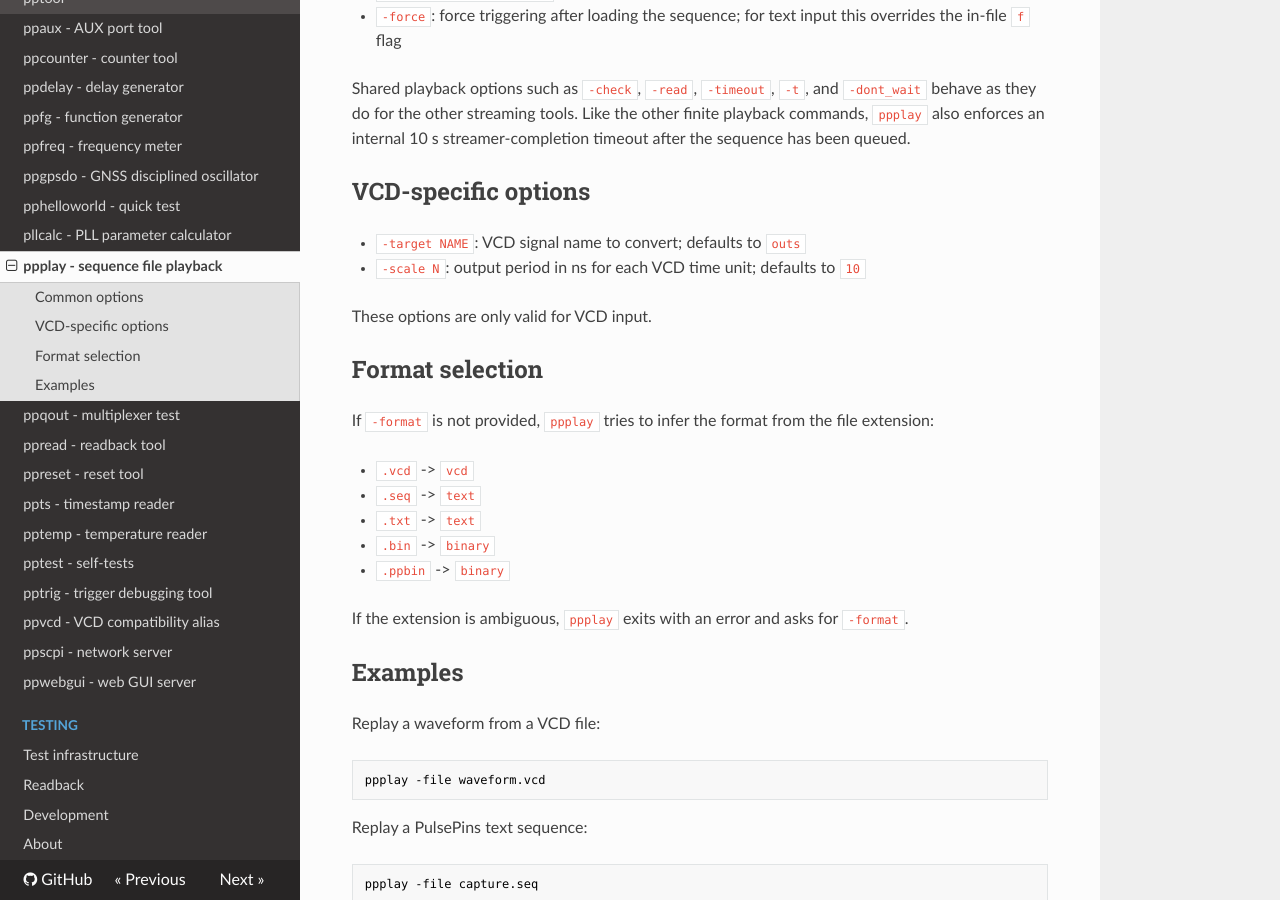
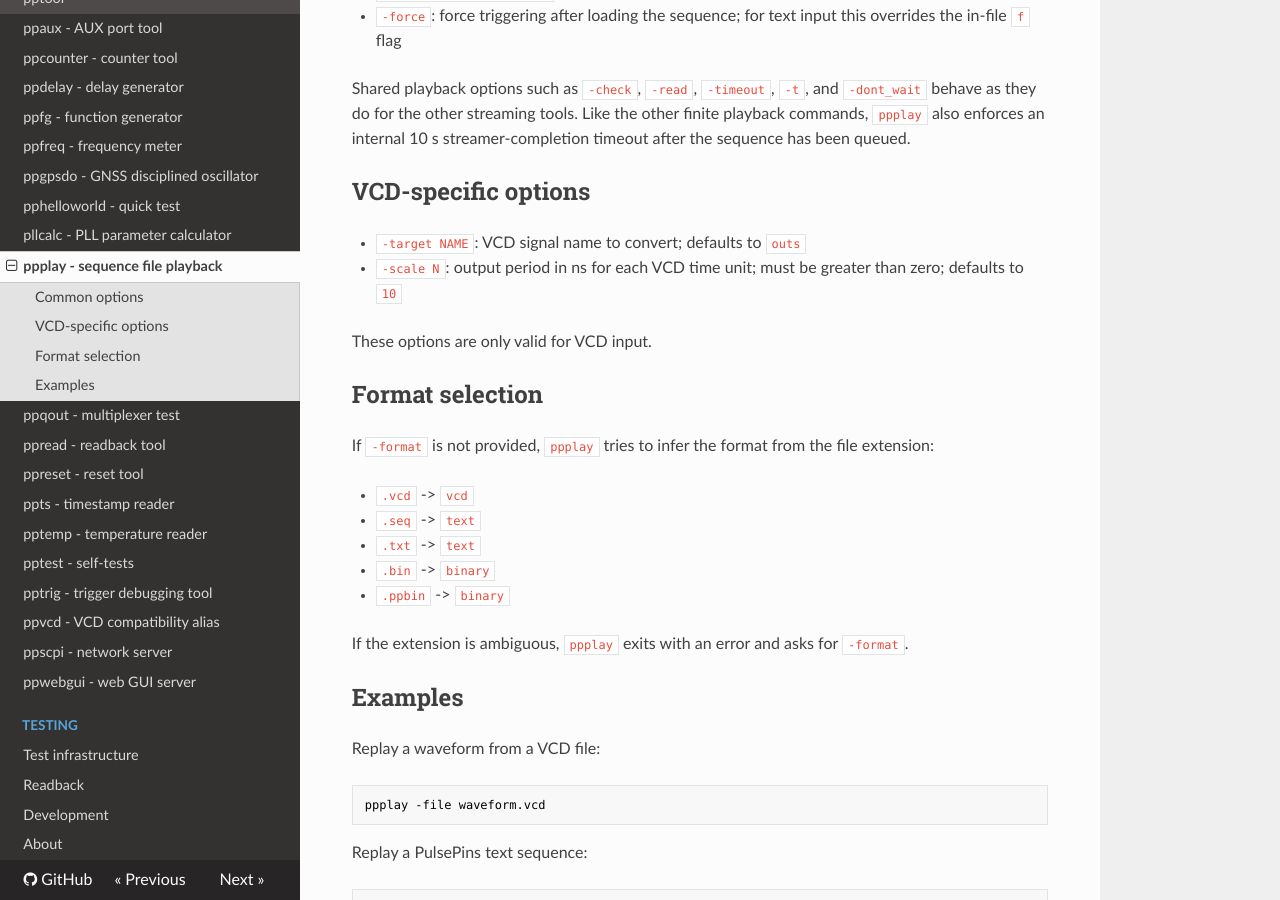
Before and after one commit to rokzitko/PulsePins, an MkDocs documentation site: the page built from docs/docs/ppplay.md, in a window 1280 px wide and 900 px high, scrolled down 603 px. Built offline with MkDocs 1.6.1, drawn with Linux system fonts in a browser that asks for light colours; nearby versions of some CDN libraries.

Commit message:
validate VCD scale factor

```diff
--- a/docs/docs/ppplay.md
+++ b/docs/docs/ppplay.md
@@ -24,7 +24,7 @@ Shared playback options such as `-check`, `-read`, `-timeout`, `-t`, and `-dont_
 ## VCD-specific options
 
 * `-target NAME`: VCD signal name to convert; defaults to `outs`
-* `-scale N`: output period in ns for each VCD time unit; defaults to `10`
+* `-scale N`: output period in ns for each VCD time unit; must be greater than zero; defaults to `10`
 
 These options are only valid for VCD input.
 
```
Also changed, not shown: 4 other files.
